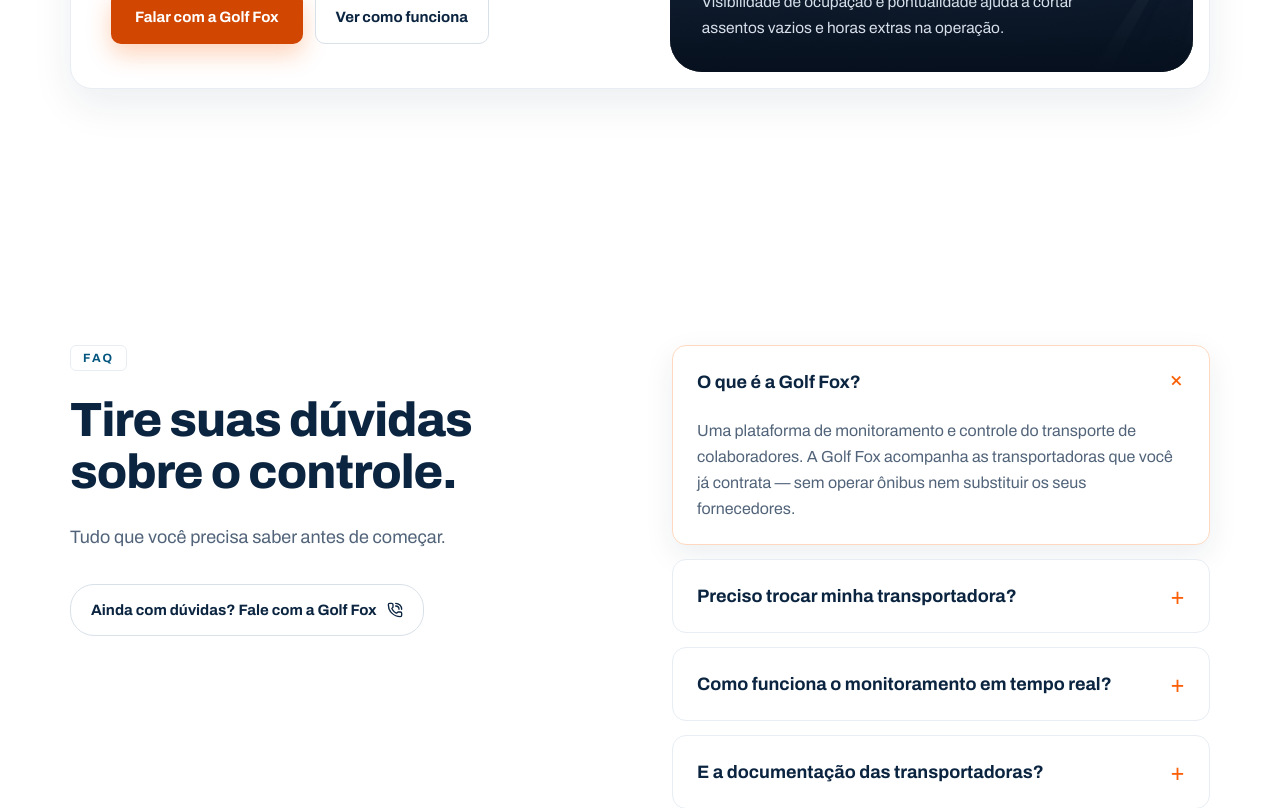
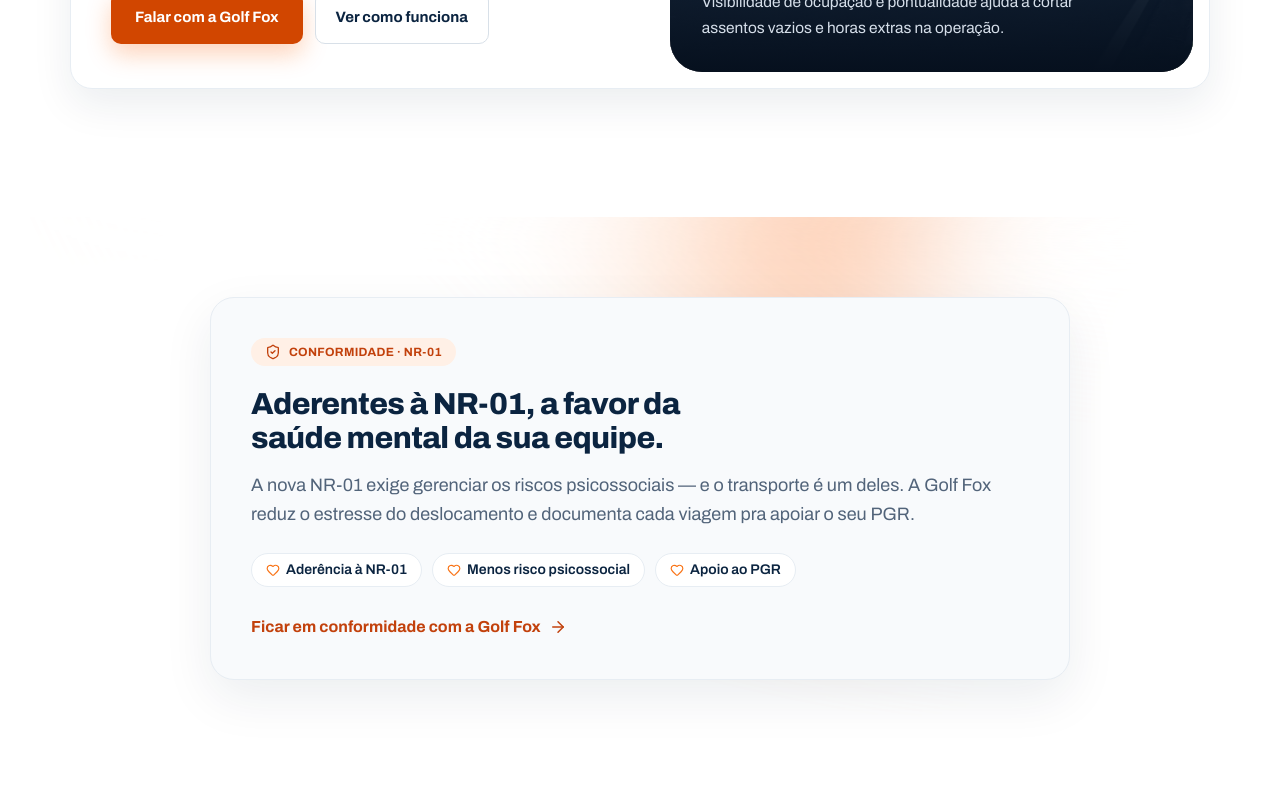
Before and after one commit to pglemos/GOLFFOX-MARKETING, a Next.js app: page / in a window 1280 px wide. Shown: the part 8280-9088 px from the top of the page. Built offline with nearby package versions, Linux system fonts and the light colour scheme; a web font is replaced by a local one.

Commit message:
Adiciona secao NR-01 (aderencia e saude mental) na home, em card compacto com aurora (#10)
Co-authored-by: Davi Evangelista <davievangelist@email.com>

```diff
--- a/app/(marketing)/home-content.tsx
+++ b/app/(marketing)/home-content.tsx
@@ -28,6 +28,7 @@
     UserCog,
     Users,
     TrendingUp,
+    Heart,
 } from "lucide-react";
 
 import { AppWindowCard } from "@/components/marketing/app-window-card";
@@ -1028,6 +1029,48 @@
                     </div>
                 </section>
 
+                {/* ===================== NR-01 / SAÚDE MENTAL ===================== */}
+                <section className="relative overflow-hidden bg-white px-5 py-14 sm:px-8 lg:py-20">
+                    <div className="gf-aurora-light" aria-hidden="true" />
+                    <motion.div
+                        initial={{ opacity: 0, y: 20 }}
+                        whileInView={{ opacity: 1, y: 0 }}
+                        viewport={{ once: true }}
+                        className="relative z-10 mx-auto max-w-[860px] rounded-[24px] border border-[#E7EDF3] bg-[#F8FAFC] p-8 shadow-[0_18px_50px_rgba(11,36,64,0.08)] sm:p-10"
+                    >
+                        <span className="inline-flex items-center gap-2 rounded-full bg-[#FFF0E6] px-3.5 py-1.5 text-xs font-bold uppercase tracking-wide text-[#C2410C]">
+                            <ShieldCheck className="h-4 w-4" aria-hidden="true" />
+                            Conformidade · NR-01
+                        </span>
+                        <h2 className="mt-5 text-balance text-2xl font-extrabold leading-[1.12] tracking-[-0.02em] text-[#0B2440] sm:text-[1.9rem]">
+                            Aderentes à NR-01, a favor da saúde mental da sua equipe.
+                        </h2>
+                        <p className="mt-4 text-pretty text-lg leading-relaxed text-[#52647A]">
+                            A nova NR-01 exige gerenciar os riscos psicossociais — e o transporte é um
+                            deles. A Golf Fox reduz o estresse do deslocamento e documenta cada viagem pra
+                            apoiar o seu PGR.
+                        </p>
+                        <div className="mt-6 flex flex-wrap gap-2.5">
+                            {["Aderência à NR-01", "Menos risco psicossocial", "Apoio ao PGR"].map((chip) => (
+                                <span
+                                    key={chip}
+                                    className="inline-flex items-center gap-1.5 rounded-full border border-[#E7EDF3] bg-white px-3.5 py-1.5 text-sm font-semibold text-[#0B2440]"
+                                >
+                                    <Heart className="h-3.5 w-3.5 text-brand" aria-hidden="true" />
+                                    {chip}
+                                </span>
+                            ))}
+                        </div>
+                        <Link
+                            href="/demo"
+                            className="group mt-7 inline-flex items-center gap-2 text-base font-bold text-[#C2410C] transition-colors hover:text-[#A83800]"
+                        >
+                            Ficar em conformidade com a Golf Fox
+                            <ArrowRight className="h-[18px] w-[18px] transition-transform duration-200 group-hover:translate-x-0.5" aria-hidden="true" />
+                        </Link>
+                    </motion.div>
+                </section>
+
                 {/* ===================== FAQ ===================== */}
                 <FaqTwoColumn
                     title="Tire suas dúvidas sobre o controle."
```
